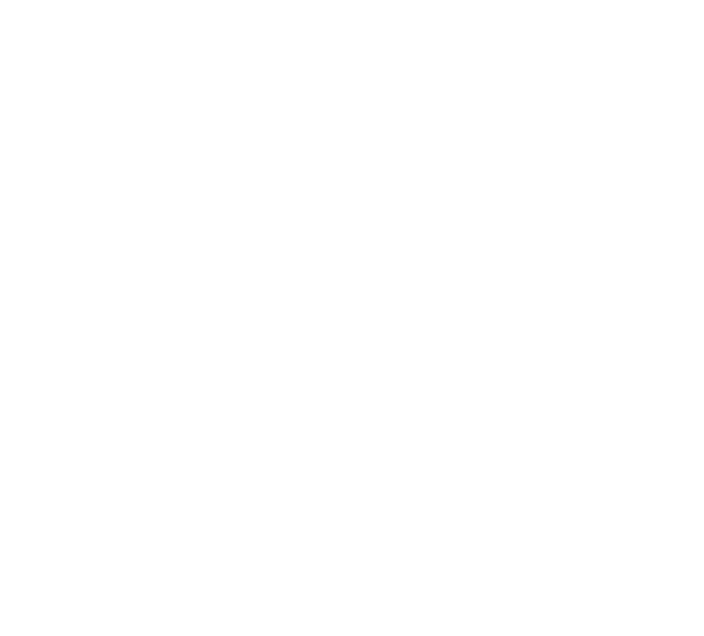
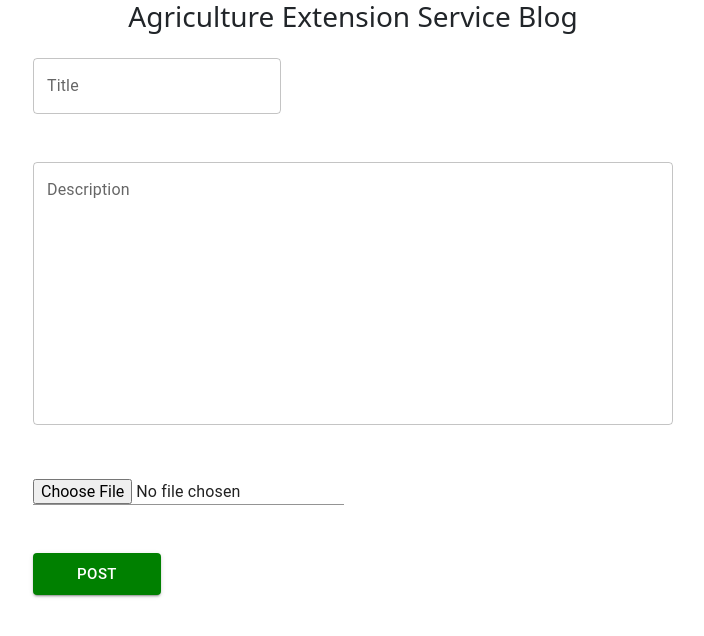
Before and after one commit to lakshanthad/AF-MERN-Project, a React (Vite) app in the folder client/: page /agriForm in a window 1280 px wide. Before the commit this address had no page. Shown: the top 636 px of the page, without its empty margins (287-991 px from the left). Built offline with nearby package versions, Linux system fonts and the light colour scheme.

Commit message:
agri details adding form

```diff
--- a/client/package.json
+++ b/client/package.json
@@ -18,12 +18,14 @@
     "@mui/icons-material": "^5.11.16",
     "@mui/material": "^5.12.3",
     "@mui/styled-engine-sc": "^5.12.0",
+    "axios": "^1.4.0",
     "bootstrap": "^5.2.3",
     "react": "^18.2.0",
     "react-bootstrap": "^2.7.4",
     "react-dom": "^18.2.0",
     "react-icons": "^4.8.0",
     "react-router-dom": "^6.11.0",
+    "react-toastify": "^9.1.2",
     "styled-components": "^5.3.10"
   },
   "devDependencies": {
--- a/client/src/App.jsx
+++ b/client/src/App.jsx
@@ -18,6 +18,7 @@
 import SelectionPageStaff from "./Components/SelectionPageStaff";
 import AnimalStaffNavbar from "./Components/AnimalStaffNavbar";
 import AgriStaffNavbar from "./Components/AgriStaffNavbar";
+import AgriBlogForm from "./Components/AgriBlogForm";
 
 export default function App() {
   return (
@@ -35,6 +36,7 @@
         <Route path="/agriServices" element={<><AgriStaffNavbar/><AgriServices/></>}/>
         <Route path="/animalServices" element={<><AnimalStaffNavbar/><AnimalServices/></>}/>
         <Route path="/selectionStaff" element={<SelectionPageStaff/>}/>
+        <Route path="/agriForm" element={<AgriBlogForm/>}/>
       </Routes>
     </Router>
   );
--- /dev/null
+++ b/client/src/Components/AgriBlogForm.jsx
@@ -0,0 +1,59 @@
+import React from "react";
+import axios from "axios";
+import { toast } from "react-toastify";
+import { useEffect, useState } from "react";
+import TextField from "@mui/material/TextField";
+import { Input, Button } from "@material-ui/core";
+import { makeStyles } from "@material-ui/core/styles";
+import "../Components/css/Blogform.css";
+
+const useStyles = makeStyles({
+  textField: {
+    "& .MuiOutlinedInput-root.Mui-focused .MuiOutlinedInput-notchedOutline": {
+      borderColor: "green", // change the border color when focused
+    },
+  },
+});
+
+export default function AgriBlogForm() {
+  const classes = useStyles();
+
+  return (
+    <div className="animalblogform">
+      <p className="formTopic"><center><h3>Agriculture Extension Service Blog</h3></center></p>
+      <form>
+        <TextField
+          id="filled-basic"
+          label="Title"
+          className={classes.textField}
+        />
+        <br />
+        <br />
+        <br />
+
+        <TextField
+          id="outlined-multiline-static"
+          label="Description"
+          multiline
+          rows={10}
+          style={{ width: "100%" }}
+          className={classes.textField}
+        />
+        <br />
+        <br />
+        <br />
+        <Input type="file" />
+        <br />
+        <br />
+        <br />
+        <Button
+          variant="contained"
+          size="large"
+          style={{ backgroundColor: "green", color: "white", width: "20%" }}
+        >
+          Post
+        </Button>
+      </form>
+    </div>
+  );
+}
--- a/client/src/Components/AgriGrassNavbar.jsx
+++ b/client/src/Components/AgriGrassNavbar.jsx
@@ -15,18 +15,6 @@
   >
     <div className="container-fluid navCss">
       NAVBAR - Grass - Agri
-      <ul class="navbar-nav me-auto mb-2 mb-lg-0" style={{ marginLeft: "20px" }}>
-        <li class="nav-item">
-          <a class="nav-link active" aria-current="page" href="#">
-            <b>Articles-Agri</b>
-          </a>
-        </li>
-        <li class="nav-item">
-          <a class="nav-link active" aria-current="page" href="#">
-            <b>Articles-Animal</b>
-          </a>
-        </li>
-      </ul>
       <div className="ml-auto">
         <button
           className="btn btn-outline-light me-2"
--- a/client/src/Components/AnimalGrassNavbar.jsx
+++ b/client/src/Components/AnimalGrassNavbar.jsx
@@ -15,25 +15,6 @@
     >
       <div className="container-fluid navCss">
         NAVBAR - Grass - Animal
-        <ul
-          class="navbar-nav me-auto mb-2 mb-lg-0"
-          style={{ marginLeft: "20px" }}
-        >
-          <li class="nav-item">
-            <a class="nav-link active" aria-current="page" href="/agriServices">
-              <b>Articles-Agri</b>
-            </a>
-          </li>
-          <li class="nav-item">
-            <a
-              class="nav-link active"
-              aria-current="page"
-              href="/animalServices"
-            >
-              <b>Articles-Animal</b>
-            </a>
-          </li>
-        </ul>
         <div className="ml-auto">
           <button
             className="btn btn-outline-light me-2"
--- /dev/null
+++ b/client/src/Components/css/Blogform.css
@@ -0,0 +1,7 @@
+.animalblogform{
+    display: flex;
+    justify-content: center;
+    flex-direction: column;
+    width: 50%;
+    margin: auto;
+}
```
Also changed, not shown: 1 other file (tests, documents, lock files or other folders).
